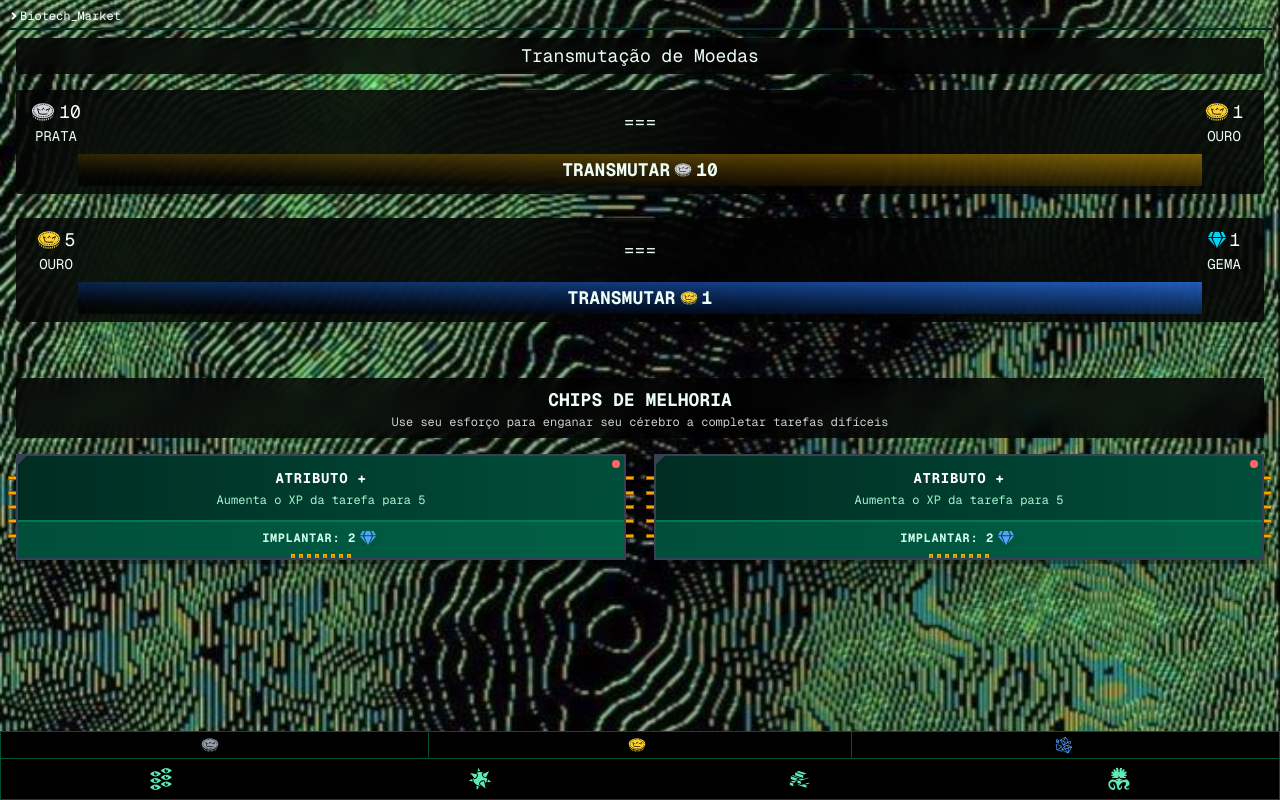
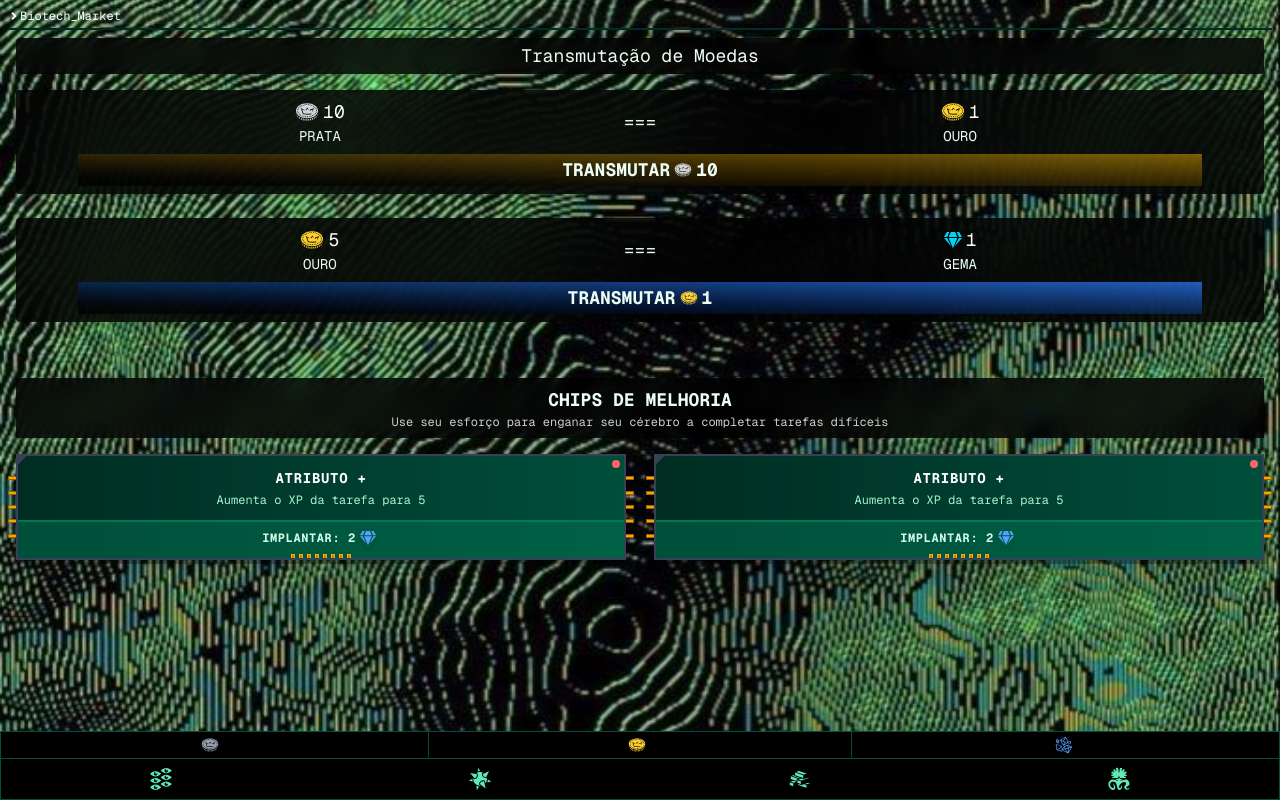
Before and after one commit to PedroVMLopes/cortex-overflow, a Next.js app: page /Store in a window 1280 px wide. Built offline with nearby package versions, Linux system fonts and the light colour scheme; no server answers; the database is empty; a web font is replaced by a local one.

Commit message:
UI Changes

```diff
--- a/components/CurrencyExchange.tsx
+++ b/components/CurrencyExchange.tsx
@@ -9,7 +9,7 @@
 
                 {/* Silver to gold exchange */}
                 <div className="flex flex-col items-center w-full mt-4 bg-black/80 backdrop-blur-2xl rounded">
-                    <div className="flex flex-row items-center justify-between w-full">
+                    <div className="flex flex-row items-center justify-evenly w-full">
                         <div className="p-2 px-4 flex flex-col items-center w-20">
                             <p className="flex flex-row items-center text-white"> <GiCrownCoin className="text-gray-300 text-2xl mr-1" /> 10 </p>
                             <p className="text-sm">PRATA</p>
@@ -27,7 +27,7 @@
 
                 {/* Gold to gem exchange */}
                 <div className="flex flex-col items-center w-full mt-6 bg-black/80 backdrop-blur-2xl rounded">
-                    <div className="flex flex-row items-center justify-between w-full">
+                    <div className="flex flex-row items-center justify-evenly w-full">
                         <div className="p-2 px-4 flex flex-col items-center w-20">
                             <p className="flex flex-row items-center text-white"> <GiCrownCoin className="text-amber-300 text-2xl mr-1" /> 5 </p>
                             <p className="text-sm">OURO</p>
```
